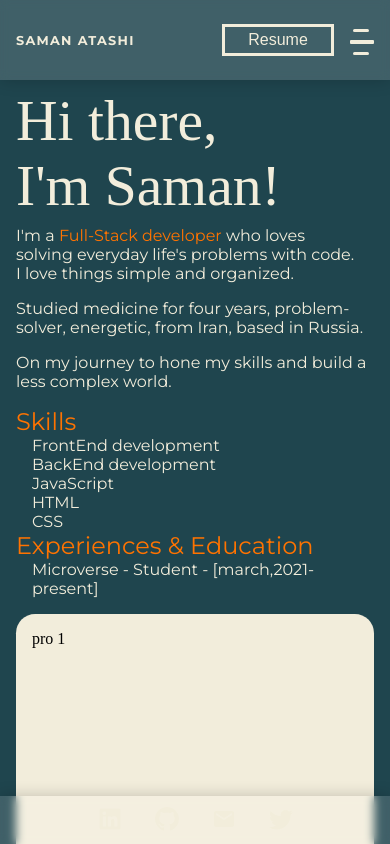
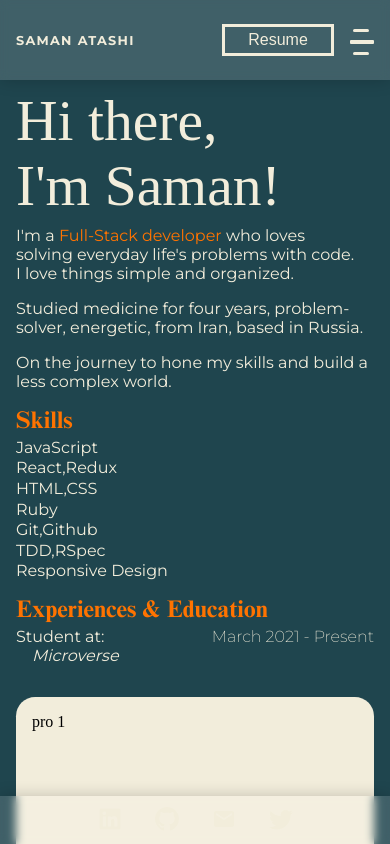
Before and after one commit to SamanAtashi/Portfolio-V.1, a React (Create React App) app: page /Projects in a window 390 px wide. Shown: the top 844 px of the page. Built offline with nearby package versions, Linux system fonts and the light colour scheme.

Commit message:
Update about page for mobile

```diff
--- a/src/Components/About/About.js
+++ b/src/Components/About/About.js
@@ -10,25 +10,36 @@ const About = () => {
 					energetic, from Iran, based in Russia.{' '}
 				</p>
 				<p className={classes.space}>
-					On my journey to hone my skills and build a less
+					On the journey to hone my skills and build a less
 					complex world.
 				</p>
 			</article>
 			<article className={classes.skills}>
 				<header>Skills</header>
 				<ul>
-					<li>FrontEnd development</li>
-					<li>BackEnd development</li>
 					<li>JavaScript</li>
-					<li>HTML</li>
-					<li>CSS</li>
+					<li>React,Redux</li>
+					<li>HTML,CSS</li>
+					<li>Ruby</li>
+					<li>Git,Github</li>
+					<li>TDD,RSpec</li>
+					<li>Responsive Design</li>
 				</ul>
 			</article>
 			<article className={classes.exp}>
 				<header>Experiences & Education</header>
 				<ul>
 					<li>
-						Microverse - Student - [march,2021-present]
+						<div>
+							<p>Student at:</p>
+							<a
+								href="https://www.microverse.org/"
+								className={classes.companies}
+							>
+								Microverse
+							</a>
+						</div>
+						<p className={classes.date}> March 2021 - Present</p>
 					</li>
 				</ul>
 			</article>
--- a/src/Components/About/About.module.css
+++ b/src/Components/About/About.module.css
@@ -1,7 +1,17 @@
+.companies {
+	font-style: italic;
+	margin-left: 1rem;
+}
+
+.date {
+	font-weight: 200;
+}
+
 .container {
-	margin: 1rem;
+	margin: 1rem 1rem 2rem 1rem;
 	font-family: var(--font-2);
 }
+
 .space {
 	margin: 1rem 0;
 }
@@ -12,18 +22,24 @@
 
 .skills header {
 	color: var(--main-3-color);
+	font-family: font-1-bold;
 	font-size: 1.5rem;
+	margin: 0.3rem 0;
 }
 
-.skills ul {
-	margin-left: 1rem;
+.container li {
+	margin: 0.1rem 0;
 }
 
 .exp header {
 	color: var(--main-3-color);
+	font-family: font-1-bold;
 	font-size: 1.5rem;
+	margin: 1rem 0 0.3rem 0;
 }
 
-.exp ul {
-	margin-left: 1rem;
+.exp ul li {
+	display: flex;
+	justify-content: space-between;
+	align-items: flex-start;
 }
```
